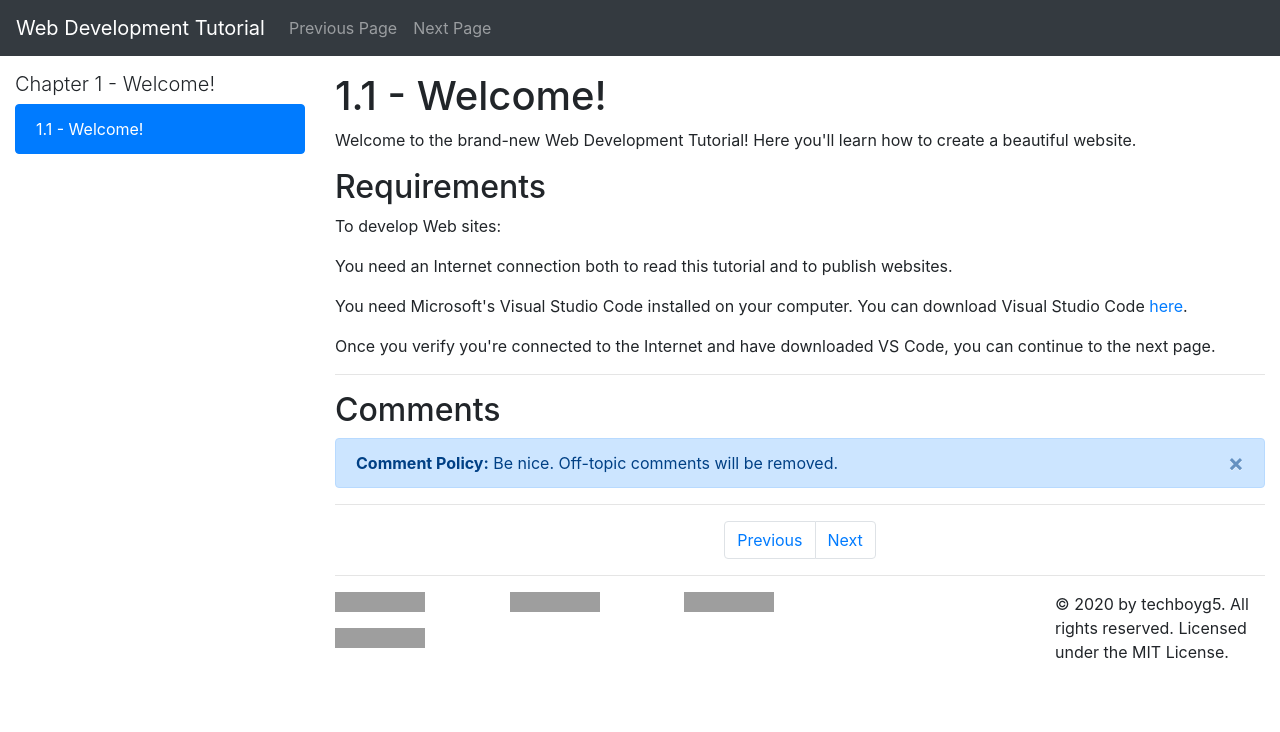
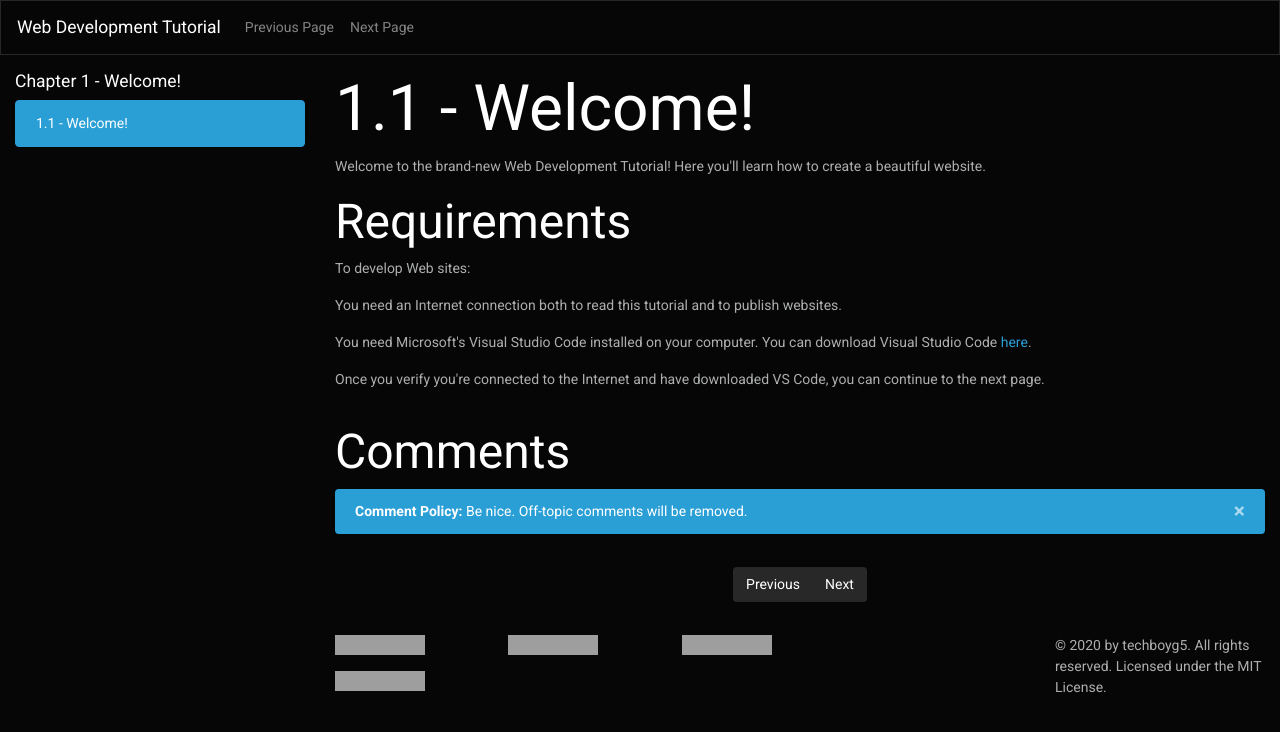
Before and after one commit to techboyg5/web-development-tutorial, a Jekyll site: the page built from chapter1/page1.html, in a window 1280 px wide. Shown: the top 732 px of the page. Built offline with Jekyll 4.4.1, drawn with Linux system fonts in a browser that asks for light colours; nearby versions of some CDN libraries; comment, search, counter and statistics services are not loaded; grey boxes are pictures that could not be loaded.

Commit message:
Reverse change

```diff
--- a/_layouts/default.html
+++ b/_layouts/default.html
@@ -14,10 +14,10 @@
     <meta charset="utf-8">
     <title>{{ page.title }}</title>
     <meta name="viewport" content="width=device-width, initial-scale=1, shrink-to-fit=no">
-    <link rel="stylesheet" href="https://stackpath.bootstrapcdn.com/bootstrap/4.5.0/css/bootstrap.min.css" integrity="sha384-9aIt2nRpC12Uk9gS9baDl411NQApFmC26EwAOH8WgZl5MYYxFfc+NcPb1dKGj7Sk" crossorigin="anonymous">
+    <link rel="stylesheet" href="https://stackpath.bootstrapcdn.com/bootswatch/4.5.0/cyborg/bootstrap.min.css" integrity="sha384-GKugkVcT8wqoh3M8z1lqHbU+g6j498/ZT/zuXbepz7Dc09/otQZxTimkEMTkRWHP" crossorigin="anonymous">
   </head>
   <body>
-    <nav class="navbar navbar-expand-md navbar-dark bg-dark">
+    <nav class="navbar navbar-expand-md navbar-dark bg-dark sticky-top">
       <a class="navbar-brand" href="#">Web Development Tutorial</a>
       <button class="navbar-toggler" type="button" data-toggle="collapse" data-target="#navbarContent" aria-controls="navbarSupportedContent" aria-expanded="false" aria-label="Toggle navigation">
         <span class="navbar-toggler-icon"></span>
```
